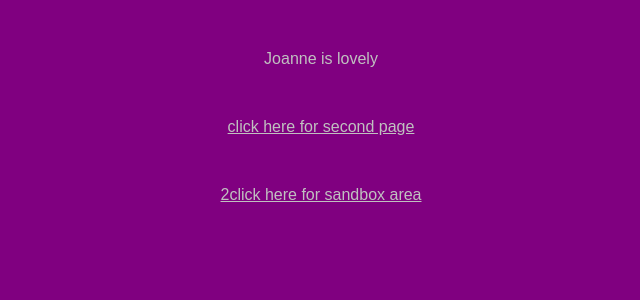
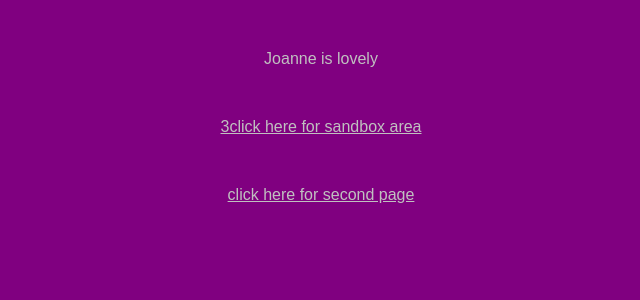
Before and after one commit to mjsutherland/mjsutherland.github.io, a Jekyll site: the page index.html, which Jekyll copies as it is, in a window 1280 px wide. Shown: the top 300 px of the page, without its empty margins (319-959 px from the left). Built offline with Jekyll 4.4.1, drawn with Linux system fonts in a browser that asks for light colours.

Commit message:
Update index.html

```diff
--- a/index.html
+++ b/index.html
@@ -7,7 +7,7 @@
   </head>
   <body>
   <p class="text">Joanne is lovely</p>
+  <a class="text" href="/sandbox">3click here for sandbox area</a>
   <a class="text" href="mjsutherland.github.io/second_page">click here for second page</a>
-  <a class="text" href="/sandbox">2click here for sandbox area</a>
   </body>
 </html>
```
